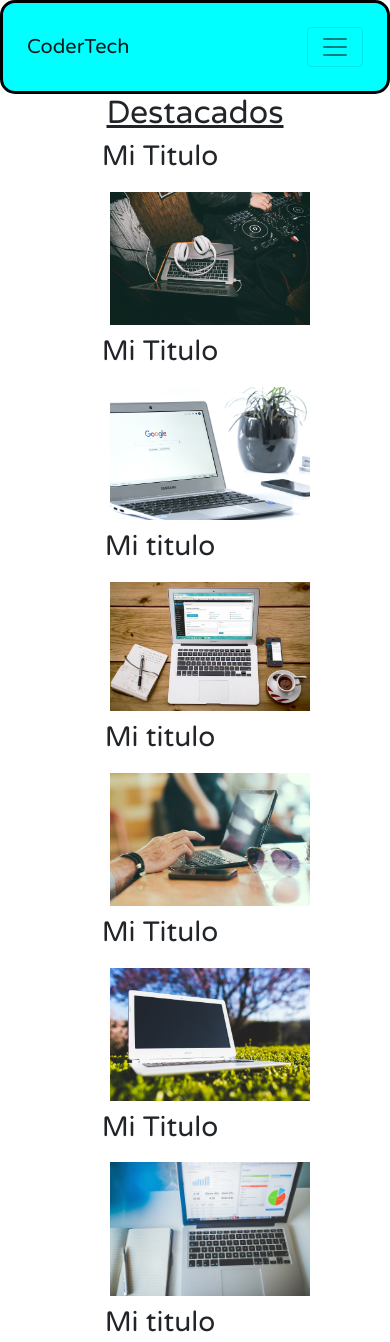
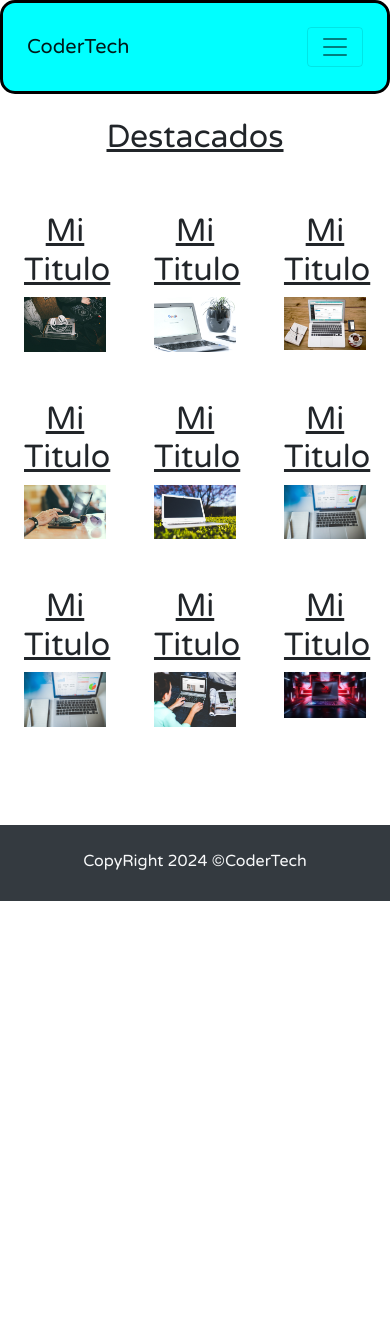
Before and after one commit to SerGioAriel-01/SerGioAriel-01.github.io, a plain HTML site: page index.html in a window 390 px wide. Shown: the top 1342 px of the page. After the commit the page ends 901 px from the top, so only its background shows below. Drawn offline with nearby package versions, Linux system fonts and the light colour scheme.

Commit message:
Implemente mejoras en el footer y en las imagenes para que sean responsives

```diff
--- a/index.html
+++ b/index.html
@@ -36,46 +36,61 @@
             </div>
           </nav>
     </header>
-    <div>
+    <div class="p-4">
         <h2>Destacados</h2>
     </div>
-    <section class="section1">
-        <div>
-            <h3>Mi Titulo</h3>
-            <img class="imagenes" src="assets/img/netbook1.jpg" alt="netbook">
+    <section class="text-center">
+      <div class="container">
+        <div class="row">
+          <div class="col-4 p-4">
+            <h2>Mi Titulo</h2>
+            <img src="assets/img/netbook1.jpg" class="img-fluid mx-auto d-block" alt="Descripción de la imagen 1">
           </div>
-        <div>
-            <h3>Mi Titulo</h3>
-            <img class="imagenes" src="assets/img/netbook2.jpg" alt="netbook">
+          <div class="col-4 p-4">
+            <h2>Mi Titulo</h2>
+            <img src="assets/img/netbook2.jpg" class="img-fluid mx-auto d-block" alt="Descripción de la imagen 2">
           </div>
-        <div>
-            <h3>Mi titulo</h3>
-            <img class="imagenes" src="assets/img/netbook3.jpg" alt="netbook">
+          <div class="col-4 p-4">
+            <h2>Mi Titulo</h2>
+            <img src="assets/img/netbook3.jpg" class="img-fluid mx-auto d-block" alt="Descripción de la imagen 2">
           </div>
-        <div>
-            <h3>Mi titulo</h3>
-            <img class="imagenes" src="assets/img/netbook4.jpg" alt="netbook">
+          <div class="col-4 p-4">
+            <h2>Mi Titulo</h2>
+            <img src="assets/img/netbook4.jpg" class="img-fluid mx-auto d-block" alt="Descripción de la imagen 1">
+          </div>
+          <div class="col-4 p-4">
+            <h2>Mi Titulo</h2>
+            <img src="assets/img/netbook5.jpg" class="img-fluid mx-auto d-block" alt="Descripción de la imagen 2">
+          </div>
+          <div class="col-4 p-4">
+            <h2>Mi Titulo</h2>
+            <img src="assets/img/netbook6.jpg" class="img-fluid mx-auto d-block" alt="Descripción de la imagen 2">
+          </div>
+          <div class="col-4 p-4">
+            <h2>Mi Titulo</h2>
+            <img src="assets/img/netbook6.jpg" class="img-fluid mx-auto d-block" alt="Descripción de la imagen 1">
+          </div>
+          <div class="col-4 p-4">
+            <h2>Mi Titulo</h2>
+            <img src="assets/img/netbook7.jpg" class="img-fluid mx-auto d-block" alt="Descripción de la imagen 2">
+          </div>
+          <div class="col-4 p-4 ">
+            <h2>Mi Titulo</h2>
+            <img src="assets/img/netbook-gamer.jpg" class="img-fluid mx-auto d-block" alt="Descripción de la imagen 2">
+          </div>
+        </div>
       </div>
     </section>
-    <section class="section2">
-        <div>
-            <h3>Mi Titulo</h3>
-            <img class="imagenes" src="assets/img/netbook5.jpg" alt="netbook">
+    <footer class="bg-dark text-light text-center py-4">
+      <div class="container">
+        <div class="row">
+          <div class="col-md-12">
+            <p class="mb-1">CopyRight 2024 ©CoderTech</p>
           </div>
-        <div>
-            <h3>Mi Titulo</h3>
-            <img class="imagenes" src="assets/img/netbook6.jpg" alt="netbook">
         </div>
-        <div>
-            <h3>Mi titulo</h3>
-            <img class="imagenes" src="assets/img/netbook7.jpg" alt="netbook">
       </div>
-        <div>
-            <h3>Mi titulo</h3>
-            <img class="imagenes" src="assets/img/netbook-gamer.jpg" alt="netbook">
-        </div>
-    </section>
-    <footer>CopyRight 2024 ©CoderTech</footer>
+    </footer>
+
     <script src="https://code.jquery.com/jquery-3.5.1.slim.min.js"></script>
     <script src="https://cdn.jsdelivr.net/npm/@popperjs/core@1.16.1/dist/umd/popper.min.js"></script>
     <script src="https://maxcdn.bootstrapcdn.com/bootstrap/4.5.2/js/bootstrap.min.js"></script>
```
Also changed, not shown: CSS/Style.css (+7 -0 lines). Lines whose indentation alone changed are shown as unchanged.
